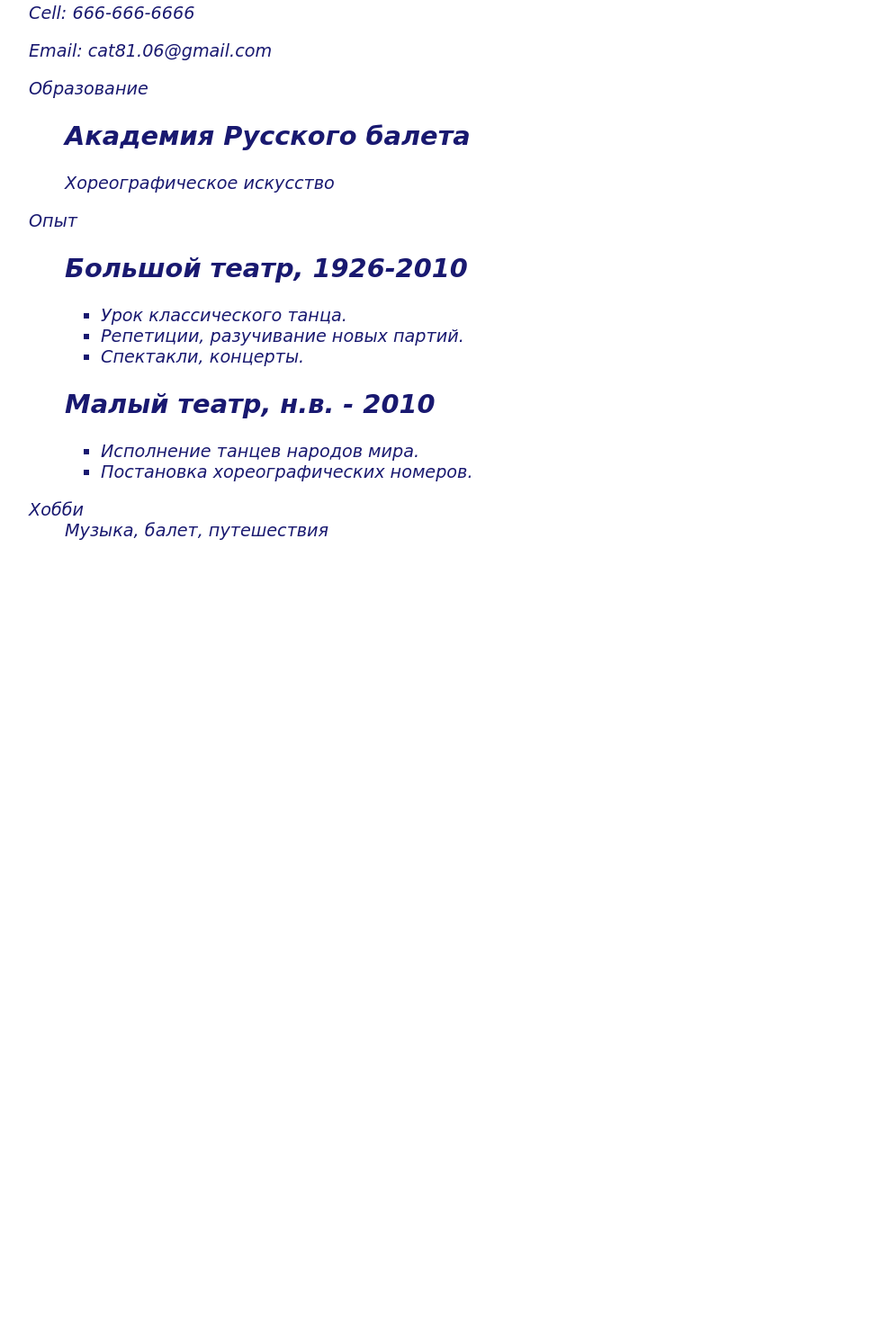
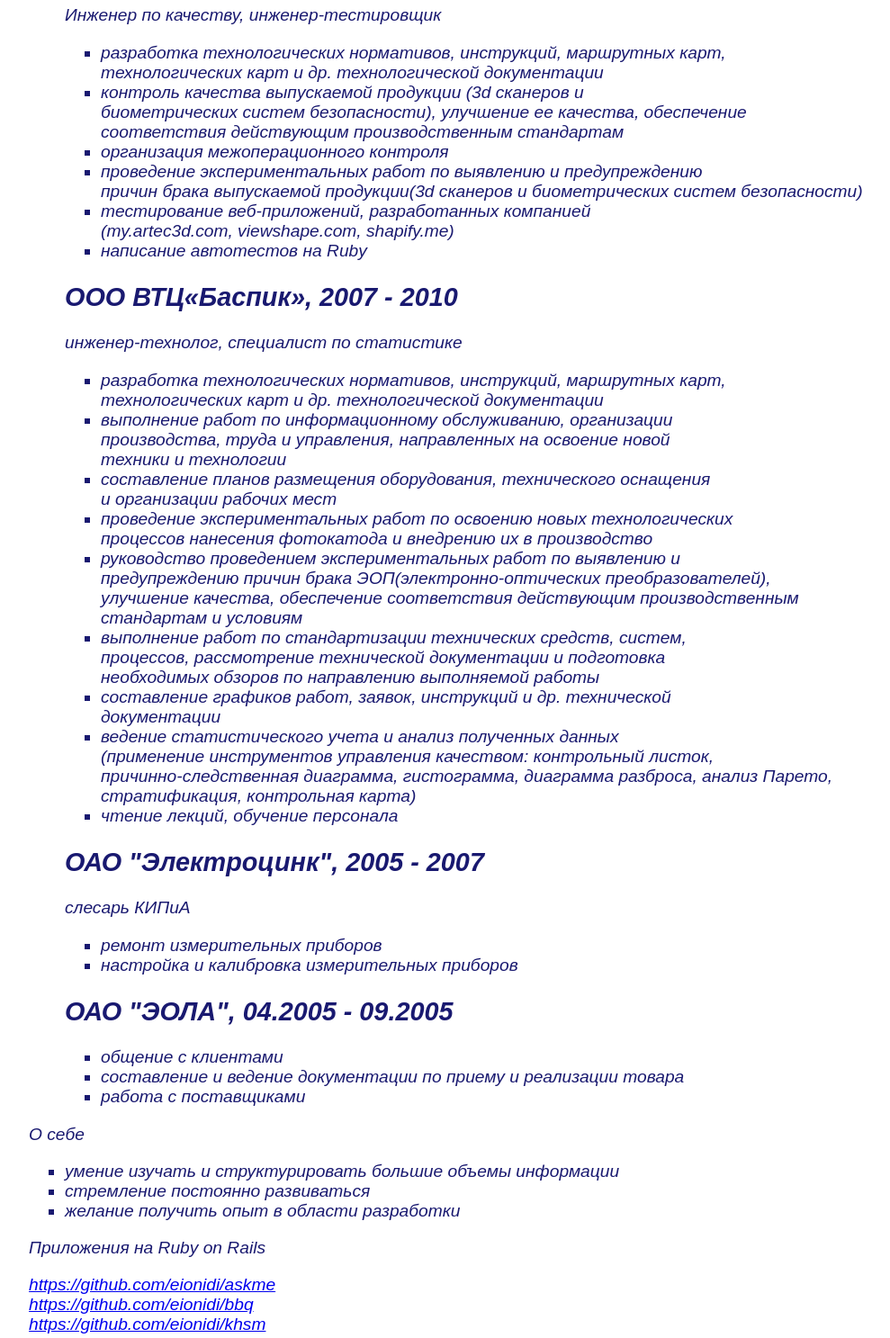
Before and after one commit to eionidi/CV, a plain HTML site: page index.html in a window 1280 px wide. Shown: the part 863-2350 px from the top of the page at 90% size, without its empty margins (126-1115 px from the left). Before the commit the page ends 1614 px from the top, so only its background shows below. Drawn offline with Linux system fonts and the light colour scheme.

Commit message:
refactoring

```diff
--- a/cv.css
+++ b/cv.css
@@ -1,6 +1,6 @@
 
 body {
-    font-family: 'Indie Flower', cursive;
+    font-family: 'Arial', cursive;
     color: midnightblue;
     font-size: larger;
 }
--- a/index.html
+++ b/index.html
@@ -8,42 +8,88 @@
 <body>
 <div class="wrapper">
     <div class="container">
-        <img src="image1.jpg" alt="photo" class="u-max-full-width" width="500" height="650"/>
+        <img src="image1.jpg" alt="photo" class="u-max-full-width" width="100" height="115"/>
         <div class="container">
-            <h1 class="name">Катерина И</h1>
+            <h1 class="name">Екатерина Иониди</h1>
             <p>
-                Cell: 666-666-6666
+                тел. +7 905 788 93 42
             </p>
             <p>
                 Email: cat81.06@gmail.com
             </p>
+            <p>Информационные технологии, интернет, телеком</p>
+            <ul>
+                <li>Программирование, Разработка</li>
+                <li>Инженер</li>
+                <li>Тестирование</li>
+            </ul>
+            <p>Занятость: полная занятость</p>
+            <p>График работы: полный день</p>
+
         </div>
         <dl>
             <dd class="clear"></dd>
             <dt>Образование</dt>
             <dd>
-                <h2>Академия Русского балета</h2>
-                <p> Хореографическое искусство</p>
+                <h2>Северо-Кавказский Горно-Металлургический Институт</h2>
+                <p> Факультет электронной техники/ электронные приборы и устройства, красный/инженер злектронной техники</p>
             </dd>
             <dd class="clear"></dd>
             <dt>Опыт</dt>
             <dd class="experience">
-                <h2>Большой театр, 1926-2010</h2>
+                <h2>Artec3d, 2010 - н.в.</h2>
+                <p>Инженер по качеству, инженер-тестировщик</p>
                 <ul>
-                    <li>Урок классического танца.</li>
-                    <li>Репетиции, разучивание новых партий.</li>
-                    <li>Спектакли, концерты.</li>
+                    <li>разработка технологических нормативов, инструкций, маршрутных карт,<br /> технологических карт и др. технологической документации </li>
+                    <li>контроль качества выпускаемой продукции (3d сканеров и <br />биометрических систем безопасности), улучшение ее качества, обеспечение <br />соответствия действующим производственным стандартам</li>
+                    <li>организация межоперационного контроля</li>
+                    <li>проведение экспериментальных работ по выявлению и предупреждению <br />причин брака выпускаемой продукции(3d сканеров и биометрических систем безопасности)</li>
+                    <li>тестирование веб-приложений, разработанных компанией<br />(my.artec3d.com, viewshape.com, shapify.me)</li>
+                    <li>написание автотестов на Ruby</li>
                 </ul>
 
-                <h2>Малый театр, н.в. - 2010</h2>
+                <h2>ООО ВТЦ«Баспик», 2007 - 2010</h2>
+                <p>инженер-технолог, специалист по статистике</p>
                 <ul>
-                    <li>Исполнение танцев народов мира.</li>
-                    <li>Постановка хореографических номеров.</li>
+                    <li>разработка технологических нормативов, инструкций, маршрутных карт, <br />технологических карт и др. технологической документации</li>
+                    <li>выполнение работ по информационному обслуживанию, организации <br />производства, труда и управления, направленных на освоение новой <br />техники и технологии</li>
+                    <li>составление планов размещения оборудования, технического оснащения <br />и организации рабочих мест</li>
+                    <li>проведение экспериментальных работ по освоению новых технологических <br />процессов нанесения фотокатода и внедрению их в производство</li>
+                    <li>руководство проведением экспериментальных работ по выявлению и <br />предупреждению причин брака ЭОП(электронно-оптических преобразователей), <br />улучшение качества, обеспечение соответствия действующим производственным <br />стандартам и условиям</li>
+                    <li>выполнение работ по стандартизации технических средств, систем, <br />процессов, рассмотрение технической документации и подготовка <br />необходимых обзоров по направлению выполняемой работы</li>
+                    <li>составление графиков работ, заявок, инструкций и др. технической <br />документации</li>
+                    <li>ведение статистического учета и анализ полученных данных <br />(применение инструментов управления качеством: контрольный листок, <br />причинно-следственная диаграмма, гистограмма, диаграмма разброса, анализ Парето, <br />стратификация, контрольная карта)</li>
+                    <li>чтение лекций, обучение персонала</li>
+                </ul>
+
+                <h2>ОАО "Электроцинк", 2005 - 2007</h2>
+                <p>слесарь КИПиА</p>
+                <ul>
+                    <li>ремонт измерительных приборов</li>
+                    <li>настройка и калибровка измерительных приборов</li>
+                </ul>
+
+                <h2>ОАО "ЭОЛА", 04.2005 - 09.2005</h2>
+                <ul>
+                    <li>общение с клиентами</li>
+                    <li>составление и ведение документации по приему и реализации товара</li>
+                    <li>работа с поставщиками</li>
                 </ul>
             </dd>
 
-            <dt>Хобби</dt>
-            <dd>Музыка, балет, путешествия</dd>
+            <dt>О себе</dt>
+                <ul>
+                    <li>умение изучать и структурировать большие объемы информации</li>
+                    <li>стремление постоянно развиваться</li>
+                    <li>желание получить опыт в области разработки</li>
+                </ul>
+                <p>Приложения на Ruby on Rails</p>
+                <div>
+                    <a href="https://github.com/eionidi/askme">https://github.com/eionidi/askme</a><br />
+                    <a href="https://github.com/eionidi/bbq">https://github.com/eionidi/bbq</a><br />
+                    <a href="https://github.com/eionidi/khsm">https://github.com/eionidi/khsm</a>
+                </div>
+
         </dl>
     </div>
 </div>
```
Also changed, not shown: image1.jpg.
